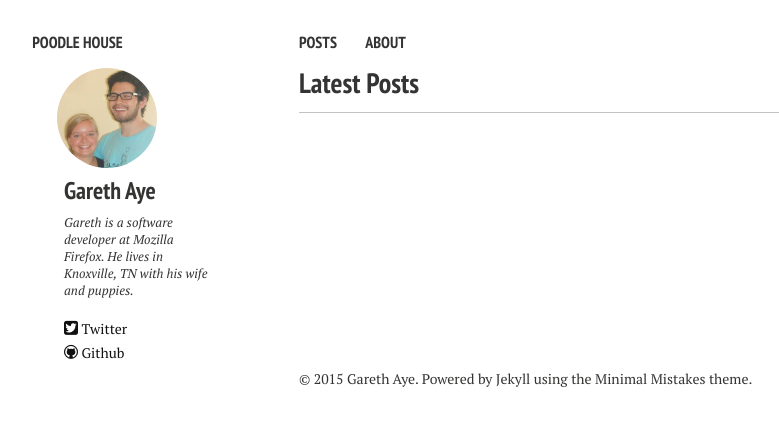
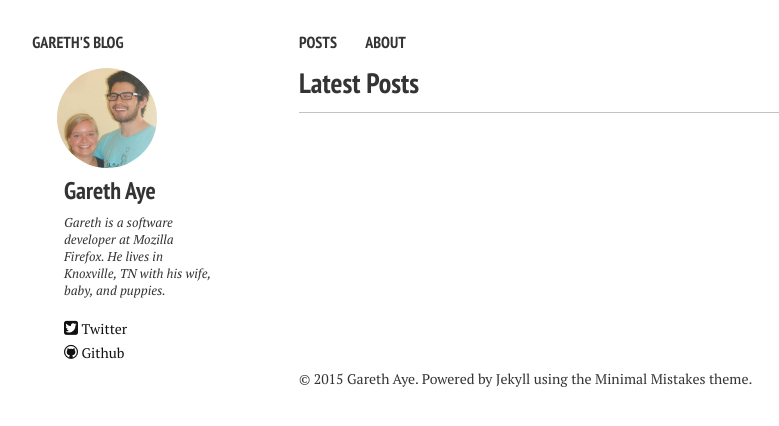
Before and after one commit to lambdabaa/gaye.github.io, a Jekyll site: the page built from index.md, in a window 1280 px wide. Shown: the top 426 px of the page, without its empty margins (21-800 px from the left). Built offline with Jekyll 4.4.1, drawn with Linux system fonts in a browser that asks for light colours; nearby versions of some CDN libraries; part of the change alters nothing that is shown.

Commit message:
Config modifications

```diff
--- a/_config.yml
+++ b/_config.yml
@@ -1,13 +1,12 @@
-title: "Poodle House"
-description: "Musings on love, family, community, spirituality, freedom, the web, open source, the environment, animal rights, and more"
-# url: http://poodle.house
+title: "Gareth's Blog"
+description: "Gareth's ideas in word form... mostly related to software development."
 
 owner:
   name: "Gareth Aye"
   avatar: "bio-photo.jpg"
-  bio: "Gareth is a software developer at Mozilla Firefox. He lives in Knoxville, TN with his wife and puppies."
-  email: "gareth@alumni.middlebury.edu"
-  twitter: "garethaye"
+  bio: "Gareth is a software developer at Mozilla Firefox. He lives in Knoxville, TN with his wife, baby, and puppies."
+  email: "gareth.aye@gmail.com"
+  twitter: "garethforsomet"
   github: "gaye"
 
 # Links to include in top navigation
```
